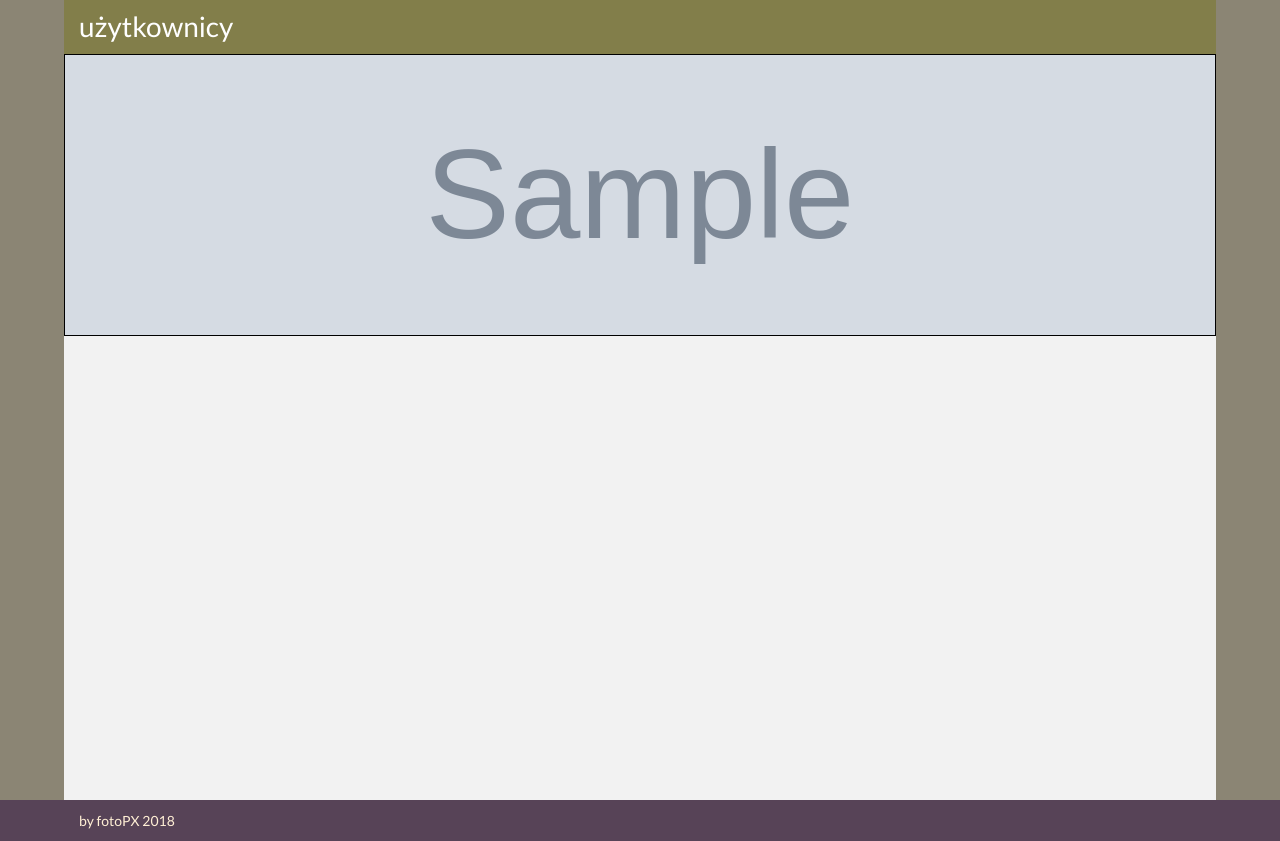
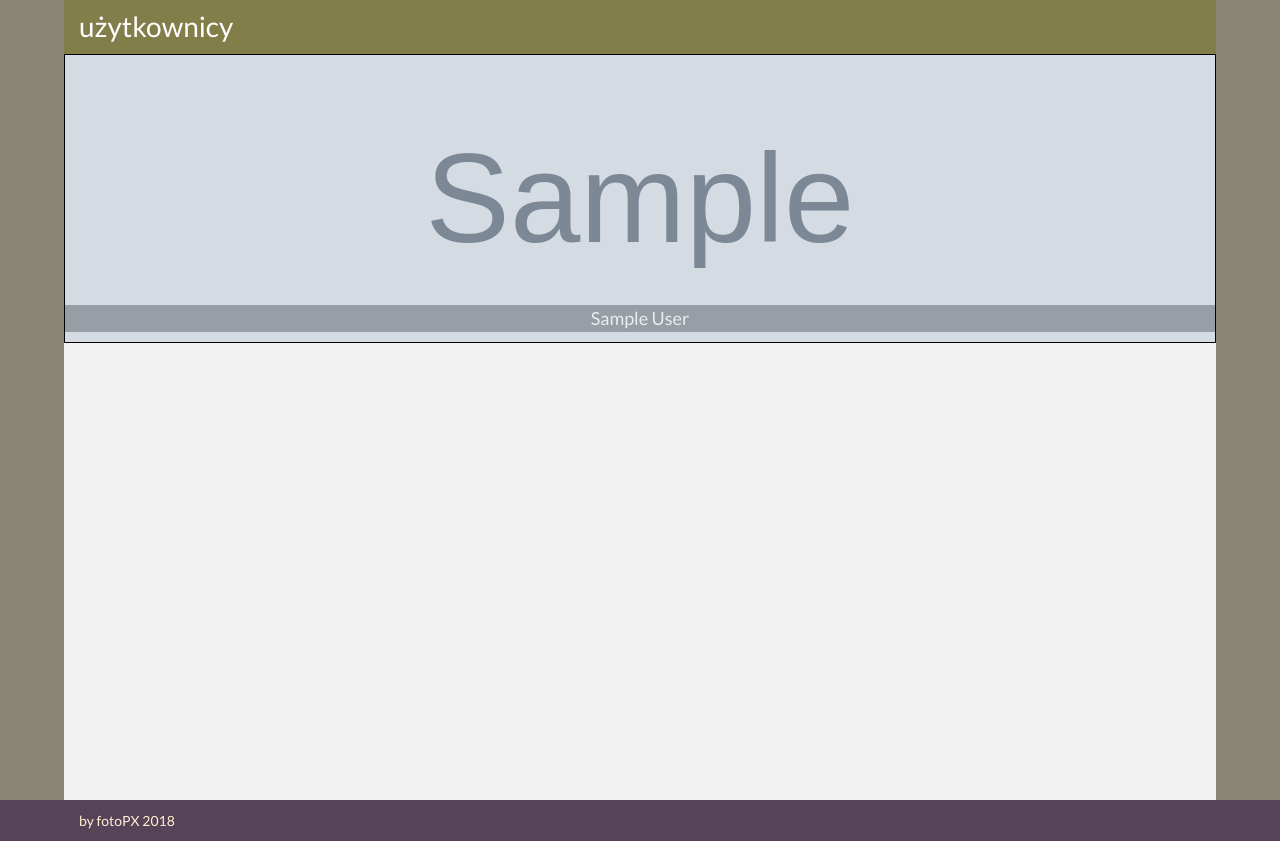
Before and after one commit to allVentures/fotoPX-Picture-Sharing-Application-, a Django app: page /uzytkownicy in a window 1280 px wide. Shown: the part 85-926 px from the top of the page. Run offline with Django 3.2, Linux system fonts and the light colour scheme; tables that the repository leaves empty hold one stand-in row (values such as "Sample post"); grey boxes marked "Sample" are stand-in pictures; parts of the project's set-up code (start-up, migrations or seed data) failed here and were passed over; some libraries are stand-ins or nearby versions.

Commit message:
flex fixed

```diff
--- a/fotoPXapp/static/css/styles.css
+++ b/fotoPXapp/static/css/styles.css
@@ -91,11 +91,6 @@ body {
     position: relative;
 }
 
-/*.grid::after {*/
-/*content: '';*/
-/*flex-grow: 999999999;*/
-/*}*/
-
 .grid > figure {
     margin: 0;
     position: relative;
@@ -106,6 +101,7 @@ body {
     transition: all 0.4s ease-in-out;
     z-index: 0;
     border: 1px solid black;
+    overflow: hidden;
 }
 
 .grid > figure.loaded:hover {
@@ -116,6 +112,48 @@ body {
 
 .grid figure a img {
     height: 280px;
+    width: 100%;
+}
+
+/*-----Users Avatars Grid-----*/
+
+.gridAvatar {
+    display: flex;
+    flex-wrap: wrap;
+    position: relative;
+}
+
+.gridAvatar > figure {
+    margin: 0;
+    position: relative;
+    background-repeat: no-repeat;
+    background-size: cover;
+    background-position: center;
+    transform: scale(1);
+    transition: all 0.4s ease-in-out;
+    z-index: 0;
+    border: 1px solid black;
+    box-sizing: border-box;
+}
+
+.gridAvatar > figure.loaded:hover {
+    border-radius: 10px;
+    transform: scale(1.03);
+    z-index: 5;
+}
+
+.gridAvatar figure a img {
+    height: 250px;
+    box-sizing: border-box;
+}
+
+.allUsersAvatarInfo {
+    color: white;
+    font-size: 18px;
+    background-color: #5a6268;
+    opacity: 0.5;
+    text-align: center;
+    margin-bottom: 10px;
 }
 
 /*-------------------WEB ELEMENTS----------------------------------*/
@@ -160,7 +198,7 @@ h6 {
     position: relative;
 }
 
-.pictureView:hover .sliderLeft, .pictureView:hover .sliderRight{
+.pictureView:hover .sliderLeft, .pictureView:hover .sliderRight {
     opacity: 0.6;
     transition: 0.3s;
 }
--- a/fotoPXapp/static/js/scripts.js
+++ b/fotoPXapp/static/js/scripts.js
@@ -92,10 +92,8 @@ $(function () {
         var w = parseInt($(this).attr("data-width"));
         var h = parseInt($(this).attr("data-height"));
 
-        var flexBasis = (w * 140) / h;
-        var flexGrow = (w * 100) / h;
-        var paddingBottom = (h / w) * 100;
-
+        var flexBasis = (w *220) / h;
+        var flexGrow = 1
 
         var src = $(this).attr('src');
 
@@ -104,7 +102,6 @@ $(function () {
         });
 
         $(this).parent('a').wrap('<figure>')
-        // $(this).before('<i>');
 
         var figure = $(this).parent().parent();
         figure.css({
@@ -113,10 +110,37 @@ $(function () {
             'background-image': 'url(' + src + ')'
         });
 
-        // figure.find('i').css({
-        //     'padding-bottom': paddingBottom + '%'
-        // });
+        var img = new Image();
+        img.onload = function () {
+            figure.addClass('loaded');
+        }
+        img.src = src;
+    });
 
+    // ------------USERS AVATAR GRID---------------
+    var $pictures = $(".avatarThumbnail");
+    $pictures.each(function (i) {
+
+        var w = parseInt($(this).attr("data-width"));
+        var h = parseInt($(this).attr("data-height"));
+
+        var flexBasis = 255
+        var flexGrow = 1
+
+        var src = $(this).attr('src');
+
+        $(this).css({
+            'opacity': 0
+        });
+
+        $(this).parent('a').wrap('<figure>')
+
+        var figure = $(this).parent().parent();
+        figure.css({
+            'flex-grow': flexGrow,
+            'flex-basis': flexBasis + 'px',
+            'background-image': 'url(' + src + ')'
+        });
 
         var img = new Image();
         img.onload = function () {
@@ -124,6 +148,7 @@ $(function () {
         }
         img.src = src;
     });
+
 
 //--------------- Picture comments input size ---------------
     var $commentInput = $('.form-control.commentInput');
--- a/fotoPXapp/templates/all_users.html
+++ b/fotoPXapp/templates/all_users.html
@@ -2,10 +2,11 @@
 <h3 class="h3FotoPx">użytkownicy
 </h3>
 
-<div class="grid">
+<div class="gridAvatar">
     {% for usr in all_users %}
         <a href="/{{ usr.extenduser.slug }}">
-            <img class="pictureThumbnail" data-height=250 data-width=250 src="{{ usr.extenduser.avatar_picture.url }}">
+            <img class="avatarThumbnail" data-height=400 data-width=400 src="{{ usr.extenduser.avatar_picture.url }}">
+            <div class="allUsersAvatarInfo">{{ usr.first_name }} {{ usr.last_name }}</div>
         </a>
     {% endfor %}
 </div>
```
